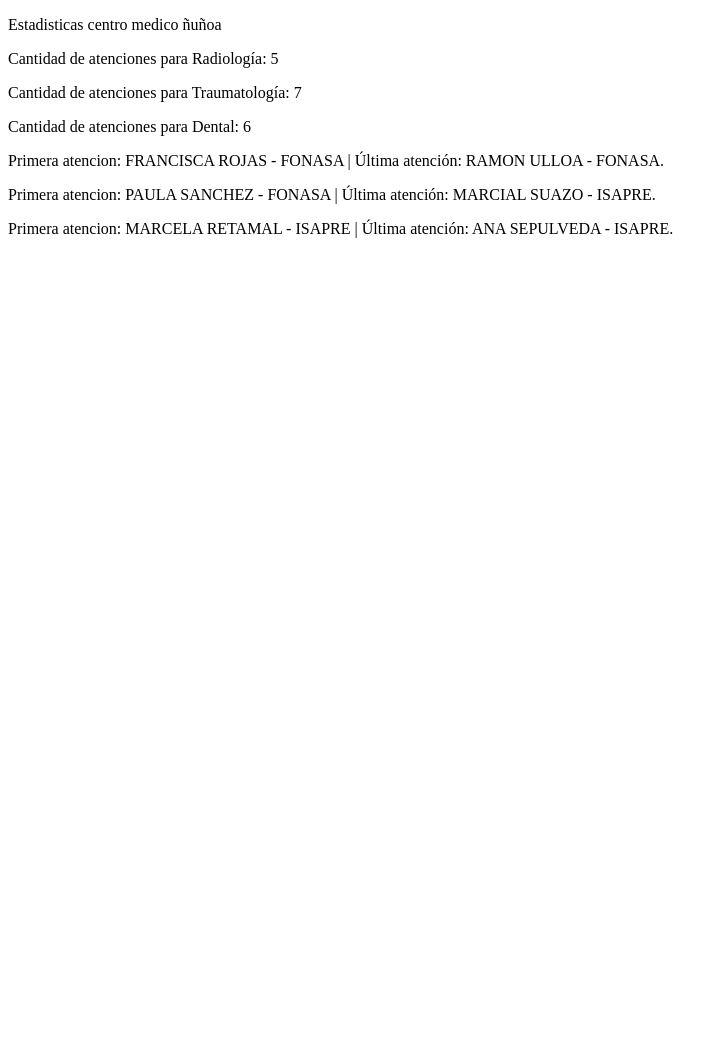
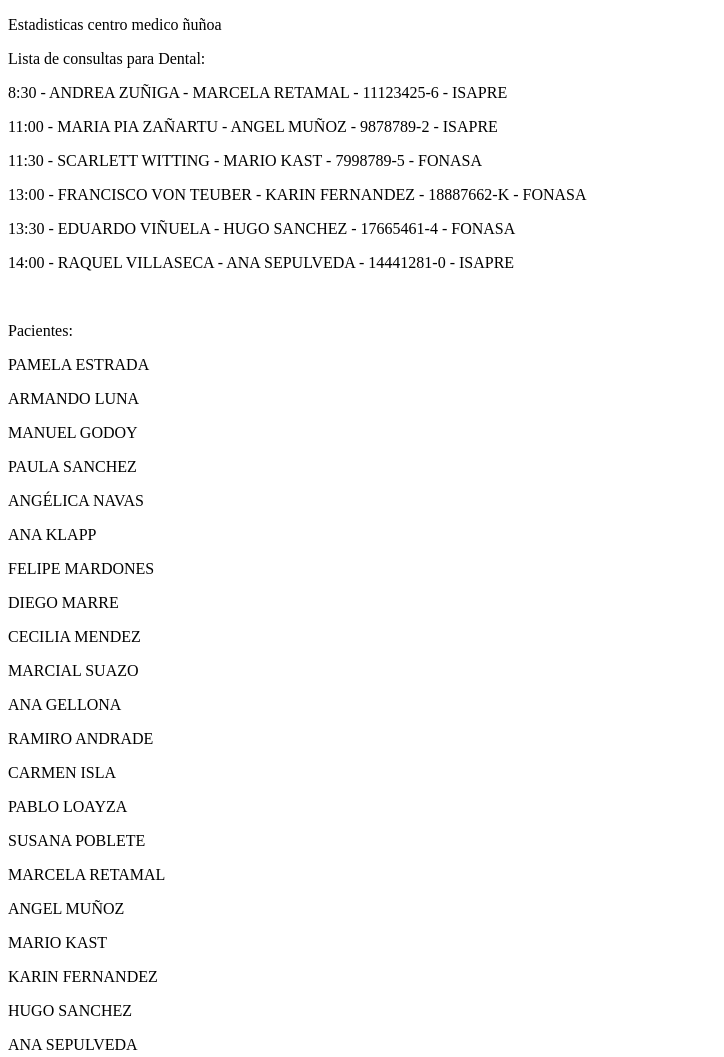
Before and after one commit to plazasoto/Desafio-UsoBasicoArraysObjetos, a plain HTML site: page index.html in a window 1280 px wide. Shown: the top 1057 px of the page, without its empty margins (0-724 px from the left). Before the commit the page ends 800 px from the top, so only its background shows below. Drawn offline with Linux system fonts and the light colour scheme.

Commit message:
items 1, 2, 3 y 4

```diff
--- a/index.html
+++ b/index.html
@@ -38,6 +38,77 @@ var dental = [
 
 //Agregar código para el desafio 2 aquí
 
+/* 1 */
+/* Horas por agregar en Traumatología*/
+let traumatologia2 = [
+    {
+        hora: '09:00',
+        especialista: 'RENÉ POBLETE',
+        paciente: 'ANA GELLONA',
+        rut: '13123329-7',
+        prevision: 'ISAPRE'
+    },
+    {
+        hora: '09:30',
+        especialista: 'MARIA SOLAR',
+        paciente: 'RAMIRO ANDRADE',
+        rut: '12221451-K',
+        prevision: 'FONASA'
+    },
+    {
+        hora: '10:00',
+        especialista: 'RAUL LOYOLA',
+        paciente: 'CARMEN ISLA',
+        rut: '10112348-3',
+        prevision: 'ISAPRE'
+    },
+    {
+        hora: '10:30',
+        especialista: 'ANTONIO LARENAS',
+        paciente: 'PABLO LOAYZA',
+        rut: '13453234-1',
+        prevision: 'ISAPRE'
+    },
+    {
+        hora: '12:00',
+        especialista: 'MATIAS ARAVENA',
+        paciente: 'SUSANA POBLETE',
+        rut: '14345656-6 ',
+        prevision: 'FONASA'
+    },
+]
+/* Concatenando arreglo traumatologia2 a traumatologia */
+traumatologia = traumatologia.concat(traumatologia2);
+
+/* 2 */
+/* Eliminar primera y última hora de Radiología*/
+radiologia.shift();
+radiologia.pop();
+
+/* 3 */
+/* Imprimir consultas de dental*/
+document.write(`<p>Lista de consultas para Dental:</p>`);
+//document.write("HORA - ESPECIALISTA - PACIENTE - RUT - PREVISIÓN");
+for (atencion of dental){
+    document.write(`<p>${Object.values(atencion).join(' - ')}</p>`);
+}
+document.write("<br>");
+
+/* 4 */
+/* Lista de todos los pacientes */
+document.write("<p>Pacientes:</p>");
+for (tabla of [radiologia, traumatologia, dental]){
+    for (atencion of tabla){
+        document.write(`<p>${atencion.paciente}</p>`)
+    }
+}
+document.write("<br>");
+
+/* 5 */
+
+
+
+
 
 
 
```
